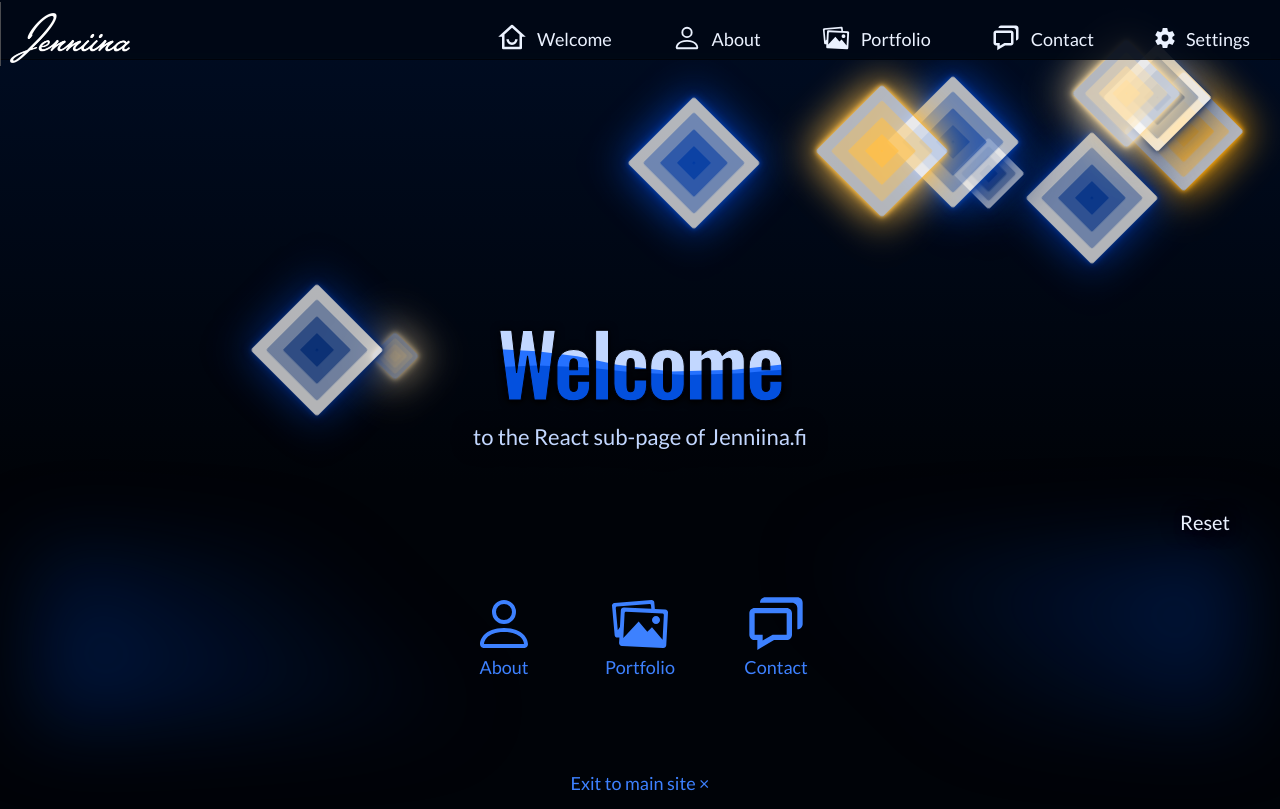
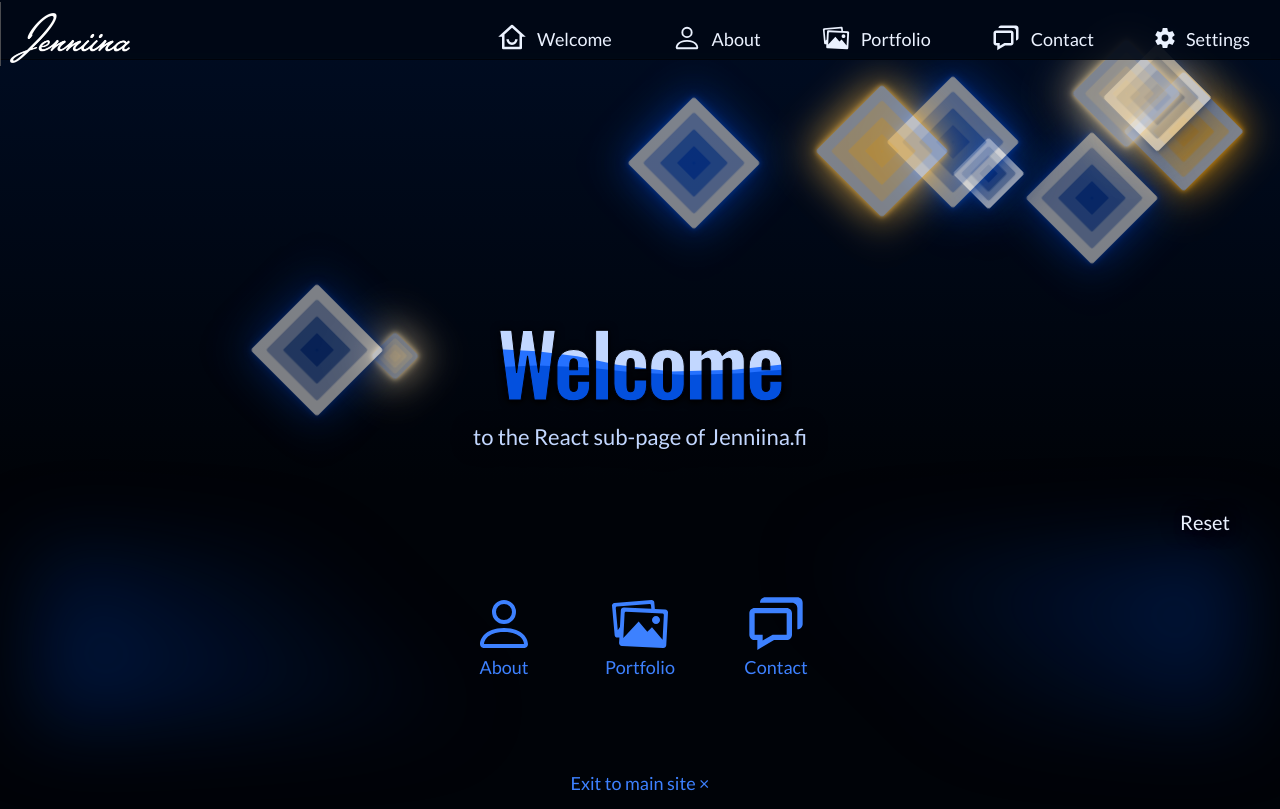
Before and after one commit to jenniina/react-sub-site, a React (Vite) app: page / in a window 1280 px wide. Built offline with nearby package versions, Linux system fonts and the light colour scheme; no server answers.

Commit message:
Lower opacity of Welcome page's geometric shapes

```diff
--- a/src/components/Hero/Hero.tsx
+++ b/src/components/Hero/Hero.tsx
@@ -241,7 +241,7 @@ export default function Hero({ heading, text }: { heading: string; text: string
                                 minHeight: `20px`,
                                 borderRadius: '3px',
                                 opacity: `${item.size > 6
-                                    ? `1`
+                                    ? `0.7`
                                     : `0.${Math.ceil(item.size + 3)}`
                                     }`
                                 ,
```
